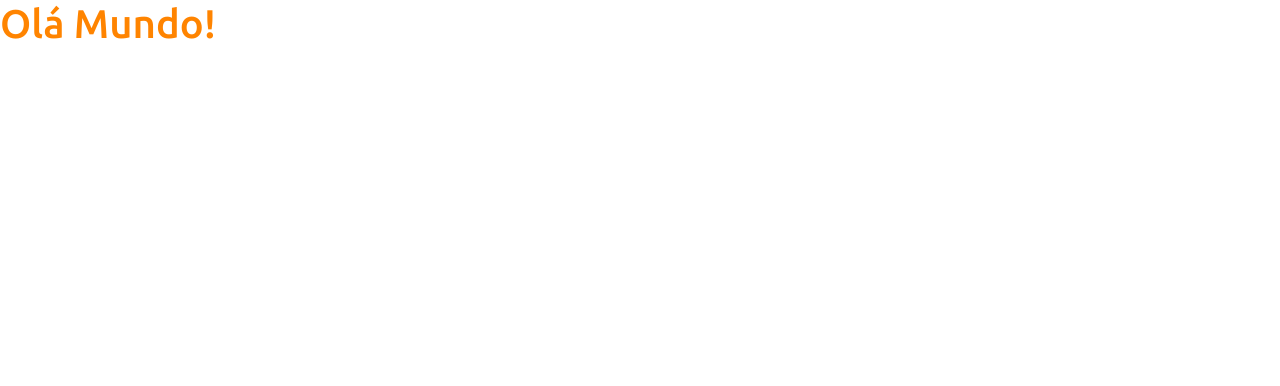
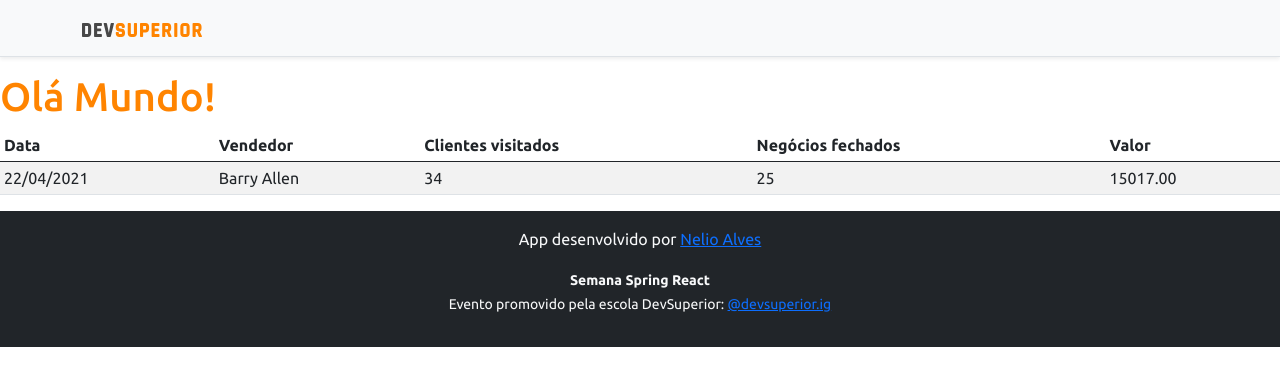
Before and after one commit to GabrielPelosi/Projeto-Vendas, a React (Create React App) app in the folder frontend/: page / in a window 1280 px wide. Shown: the top 386 px of the page. Built offline with nearby package versions, Linux system fonts and the light colour scheme.

Commit message:
Static components

```diff
--- a/frontend/src/App.tsx
+++ b/frontend/src/App.tsx
@@ -1,10 +1,18 @@
+import DataTable from "components/DataTable";
+import Footer from "components/Footer";
+import NavBar from "components/NavBar";
 
 
 function App() {
   return (
-    <div>
-      <h1 className="text-primary">Olá Mundo!</h1>
-    </div>
+    <>
+      <div>
+        <NavBar />
+        <h1 className="text-primary">Olá Mundo!</h1>
+        <DataTable/>
+        <Footer/>
+      </div>
+    </>
   );
 }
 
--- /dev/null
+++ b/frontend/src/components/DataTable/index.tsx
@@ -0,0 +1,28 @@
+const DataTable = () => {
+    return (
+        <div className="table-responsive">
+            <table className="table table-striped table-sm">
+                <thead>
+                    <tr>
+                        <th>Data</th>
+                        <th>Vendedor</th>
+                        <th>Clientes visitados</th>
+                        <th>Negócios fechados</th>
+                        <th>Valor</th>
+                    </tr>
+                </thead>
+                <tbody>
+                    <tr>
+                        <td>22/04/2021</td>
+                        <td>Barry Allen</td>
+                        <td>34</td>
+                        <td>25</td>
+                        <td>15017.00</td>
+                    </tr>
+                </tbody>
+            </table>
+        </div>
+
+    )
+}
+export default DataTable;
--- /dev/null
+++ b/frontend/src/components/Footer/index.tsx
@@ -0,0 +1,14 @@
+const Footer = () => {
+    return (
+        <footer className="footer mt-auto py-3 bg-dark">
+            <div className="container">
+                <p className="text-light">App desenvolvido por <a href="https://github.com/acenelio" target="_blank" rel="noreferrer">Nelio Alves</a></p>
+                <p className="text-light"><small><strong>Semana Spring React</strong><br />
+      Evento promovido pela escola DevSuperior: <a href="https://instagram.com/devsuperior.ig" target="_blank" rel="noreferrer">@devsuperior.ig</a></small></p>
+            </div>
+        </footer>
+
+    )
+}
+
+export default Footer;
--- /dev/null
+++ b/frontend/src/components/NavBar/index.tsx
@@ -0,0 +1,18 @@
+
+import ImgDsDark from 'assets/img/ds-dark.svg'
+
+
+const NavBar = () => {
+    return (
+        <div className="d-flex flex-column flex-md-row align-items-center p-3 px-md-4 mb-3 bg-light border-bottom shadow-sm">
+            <div className="container">
+                <nav className="my-2 my-md-0 mr-md-3">
+                    <img src={ImgDsDark} alt="DevSuperior" width="120" />
+                </nav>
+            </div>
+        </div>
+
+    );
+}
+
+export default NavBar;
```
Also changed, not shown: frontend/src/assets/img/ds-dark.svg (added).
